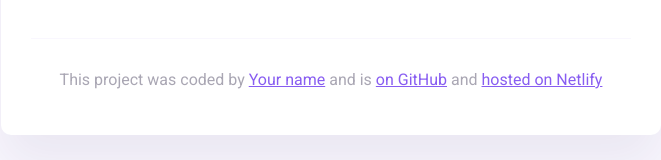
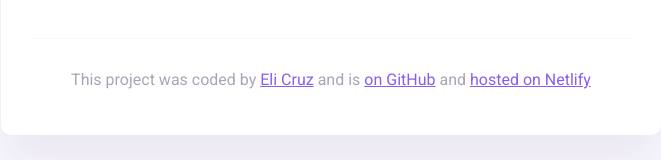
Before and after one commit to isaiahecruz/sandbox-weather-project, a website built with Parcel: page weatherapp-files/index.html in a window 1280 px wide. Shown: the part 325-485 px from the top of the page, without its empty margins (309-970 px from the left). Built offline with nearby package versions, Linux system fonts and the light colour scheme.

Commit message:
Provided links to GitHub profile and repository, as well as Netlify host site URL

```diff
--- a/weatherapp-files/index.html
+++ b/weatherapp-files/index.html
@@ -1,5 +1,6 @@
 <!DOCTYPE html>
 <html lang="en">
+
 <head>
   <meta charset="UTF-8" />
   <meta name="viewport" content="width=device-width, initial-scale=1.0" />
@@ -7,23 +8,17 @@
   <link rel="preconnect" href="https://fonts.gstatic.com" crossorigin />
   <link
     href="https://fonts.googleapis.com/css2?family=Roboto:ital,wght@0,100;0,400;0,500;0,700;0,900;1,100;1,300;1,400;1,500;1,700;1,900&display=swap"
-      rel="stylesheet"
-    />
+    rel="stylesheet" />
   <script src="https://cdn.jsdelivr.net/npm/axios@1.1.2/dist/axios.min.js"></script>
   <link rel="stylesheet" href="src/styles.css" />
   <title>My weather application</title>
 </head>
+
 <body>
   <div class="weather-app">
     <header>
       <form id="search-form">
-          <input
-            type="search"
-            placeholder="Enter a city.."
-            required
-            class="search-input"
-            id="search-input"
-          />
+        <input type="search" placeholder="Enter a city.." required class="search-input" id="search-input" />
         <input type="submit" value="Search" class="search-button" />
       </form>
     </header>
@@ -37,17 +32,15 @@
           </p>
         </div>
         <div class="current-temperature">
-            <span class="current-temperature-icon">☀️</span
-            ><span class="current-temperature-value" id="current-temperature"
-              >24</span
-            ><span class="current-temperature-unit">°C</span>
+          <span class="current-temperature-icon">☀️</span><span class="current-temperature-value"
+            id="current-temperature">24</span><span class="current-temperature-unit">°C</span>
         </div>
       </div>
     </main>
     <footer>
       <p>
         This project was coded by
-          <a href="#" target="_blank">Your name</a> and is
+        <a href="#" target="_blank">Eli Cruz</a> and is
         <a href="#" target="_blank"> on GitHub</a> and
         <a href="#" target="_blank">hosted on Netlify</a>
       </p>
@@ -55,4 +48,5 @@
   </div>
 </body>
 <script src="src/index.js"></script>
+
 </html>
```
Lines whose indentation alone changed are shown as unchanged.
